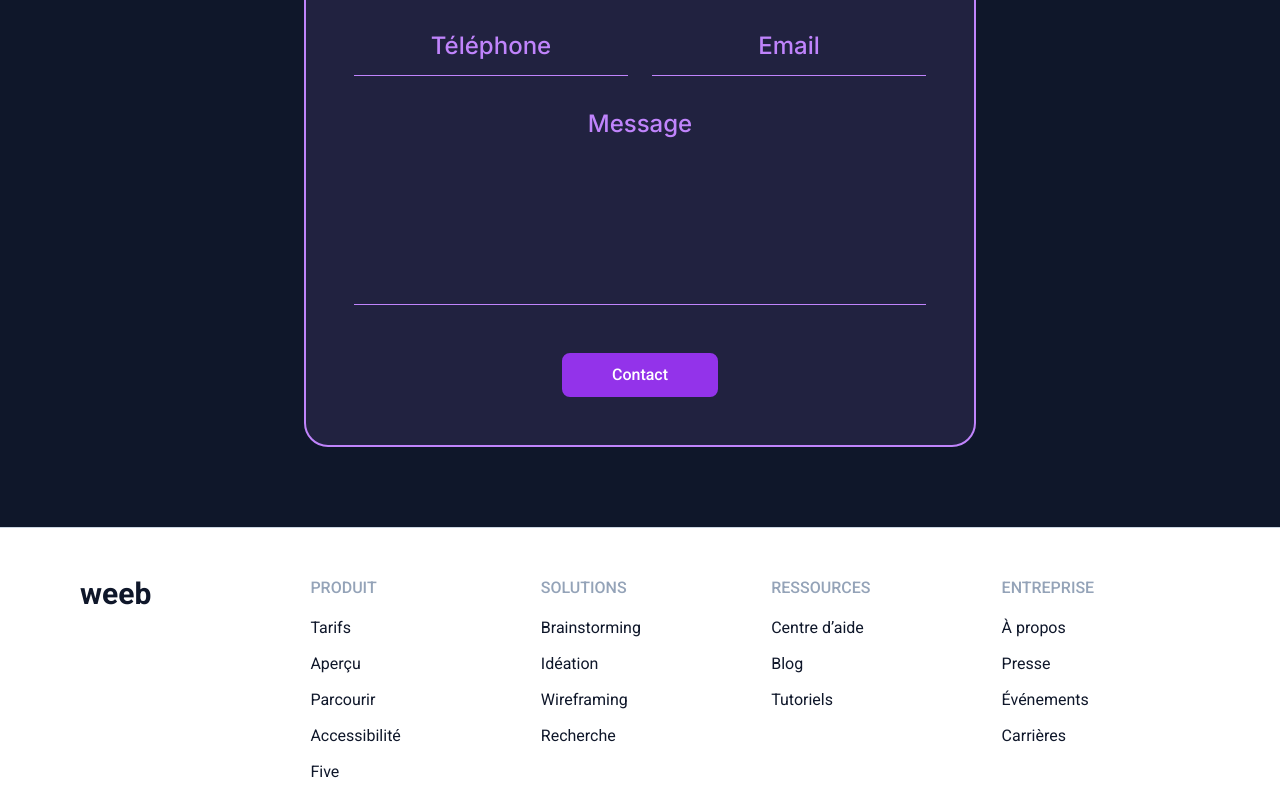
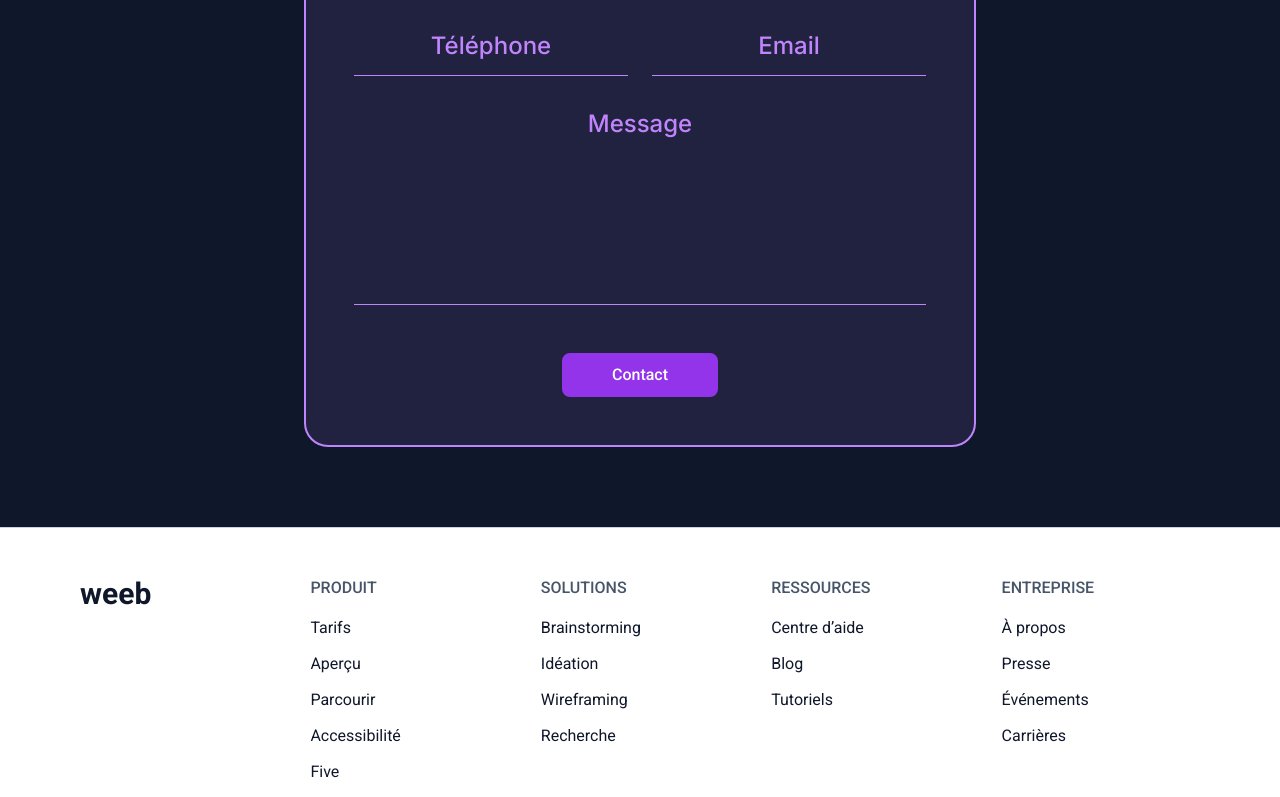
Before and after one commit to Yome07/weeb_guillaume_amselle_andreux, a React (Vite) app: page /contact in a window 1280 px wide. Shown: the part 548-1345 px from the top of the page. Built offline with nearby package versions, Linux system fonts and the light colour scheme.

Commit message:
fix: modification de couleur pour avoir des contrastes texte/fond accessible

```diff
--- a/src/components/layout/Footer.jsx
+++ b/src/components/layout/Footer.jsx
@@ -9,7 +9,7 @@ import { FaBluesky } from "react-icons/fa6";
  */
 function Footer() {
   // Classes CSS réutilisables
-  const titleClass = "text-blue-gray-400 font-medium uppercase mb-4";
+  const titleClass = "text-blue-gray-600 font-medium uppercase mb-4";
   const linkClass = "text-blue-gray-900 hover:text-purple-600 transition";
 
   // Données des sections du footer
--- a/src/components/ui/Button.jsx
+++ b/src/components/ui/Button.jsx
@@ -14,7 +14,7 @@ function Button({ children, onClick, type = "button", variant = "primary", class
 
   // Définition des différentes variantes de style
   const variants = {
-    primary: "bg-purple-600 border-purple-600 hover:bg-purple-light hover:border-purple-light",
+    primary: "bg-purple-600 border-purple-600 hover:bg-purple-light hover:border-purple-light hover:text-blue-gray-900",
     secondary: "bg-transparent border-white hover:bg-white hover:text-blue-gray-900",
   };
 
--- a/src/index.css
+++ b/src/index.css
@@ -12,7 +12,7 @@
   --color-purple-600: #9333ea;
   --color-purple-light: #c084fc;
   --color-purple-100: #f3e8ff;
-  --color-purple-dark: rgba(192, 132, 252, 0.1);
+  --color-purple-dark: rgb(33, 34, 63);
 
   --color-gray-light: #c4c4c4;
 
```
